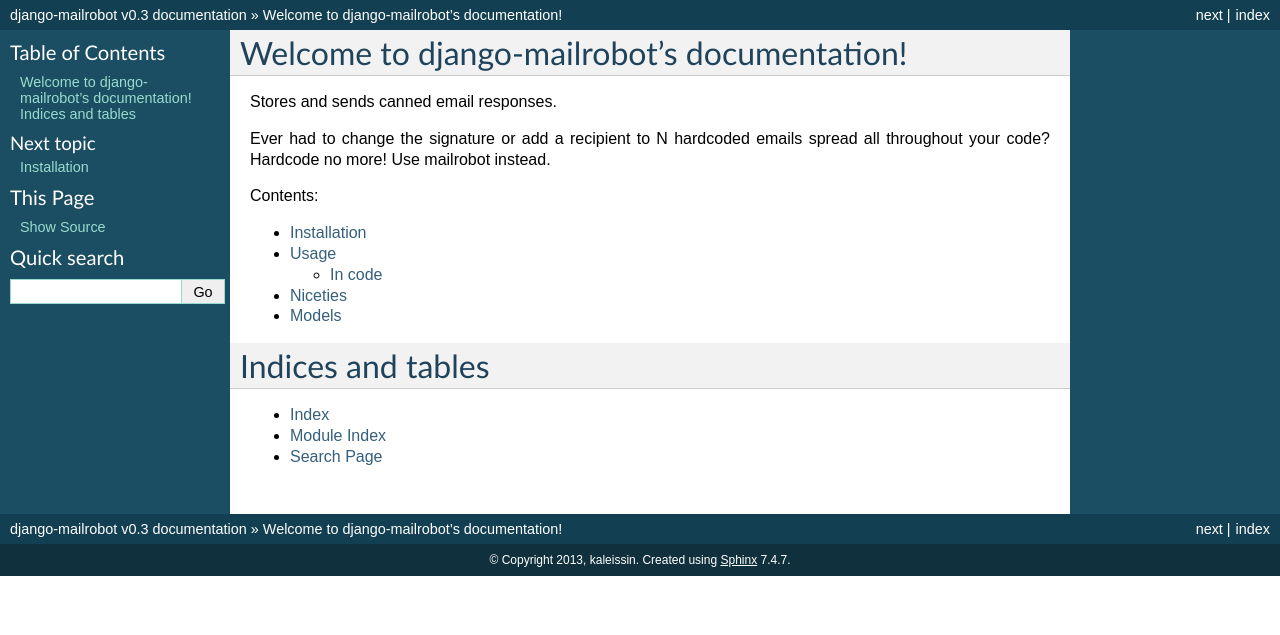
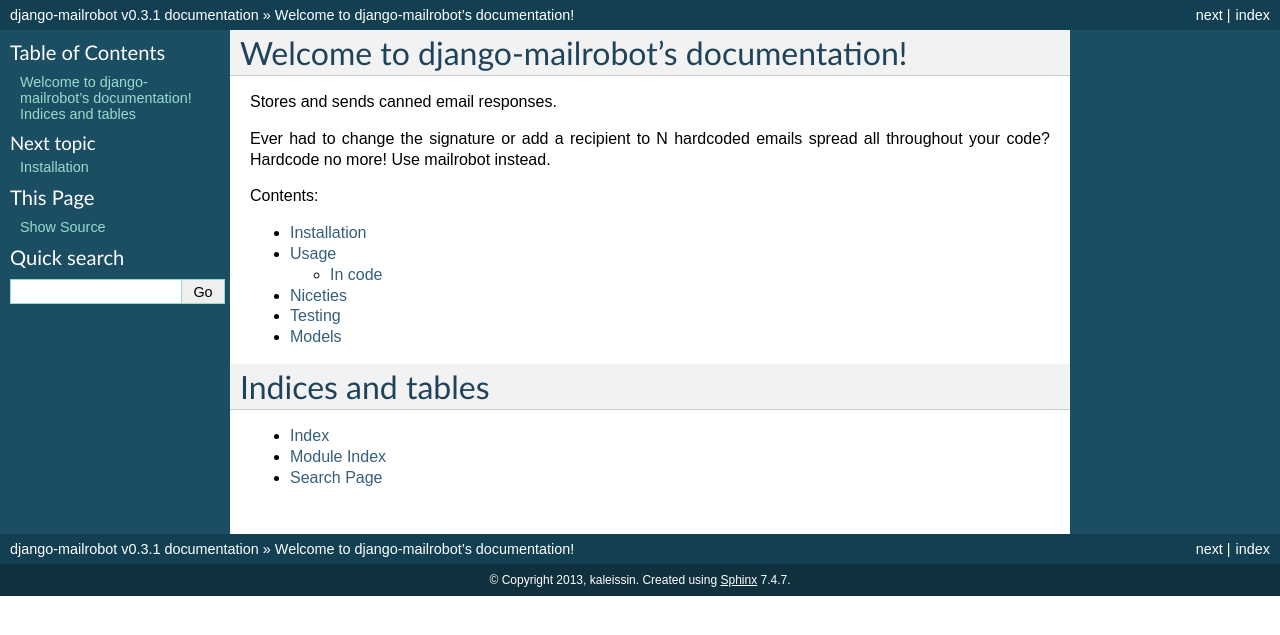
Before and after one commit to kaleissin/django-mailrobot, a Sphinx documentation site: the page built from docs/index.rst, in a window 1280 px wide. Shown: the top 635 px of the page. Built offline with Sphinx 7.4.7, drawn with Linux system fonts in a browser that asks for light colours.

Commit message:
Version-bump: 0.3 -> 0.3.1

```diff
--- a/README.rst
+++ b/README.rst
@@ -97,4 +97,4 @@
 CCs, BCCs. Then, where you send the mail from, choose the clone if
 settings.DEBUG is True.
 
-:Version: 0.2
+:Version: 0.3.1
--- a/docs/conf.py
+++ b/docs/conf.py
@@ -56,7 +56,7 @@
 # The short X.Y version.
 version = 'v0.3'
 # The full version, including alpha/beta/rc tags.
-release = 'v0.3'
+release = 'v0.3.1'
 
 # The language for content autogenerated by Sphinx. Refer to documentation
 # for a list of supported languages.
--- a/docs/index.rst
+++ b/docs/index.rst
@@ -18,6 +18,7 @@
 
    installation.rst
    usage.rst
+   testing.rst
    models.rst
 
 
--- /dev/null
+++ b/docs/testing.rst
@@ -0,0 +1,5 @@
+=======
+Testing
+=======
+
+Use ``tox`` if installed, else ``make test APP=mailrobot``.
--- a/setup.py
+++ b/setup.py
@@ -10,7 +10,7 @@
     README_FILE.close()
 
 setup(name='django-mailrobot',
-        version='0.3',
+        version='0.3.1',
         packages=['mailrobot'],
         package_dir = {'': 'src',},
         include_package_data=True,
```
